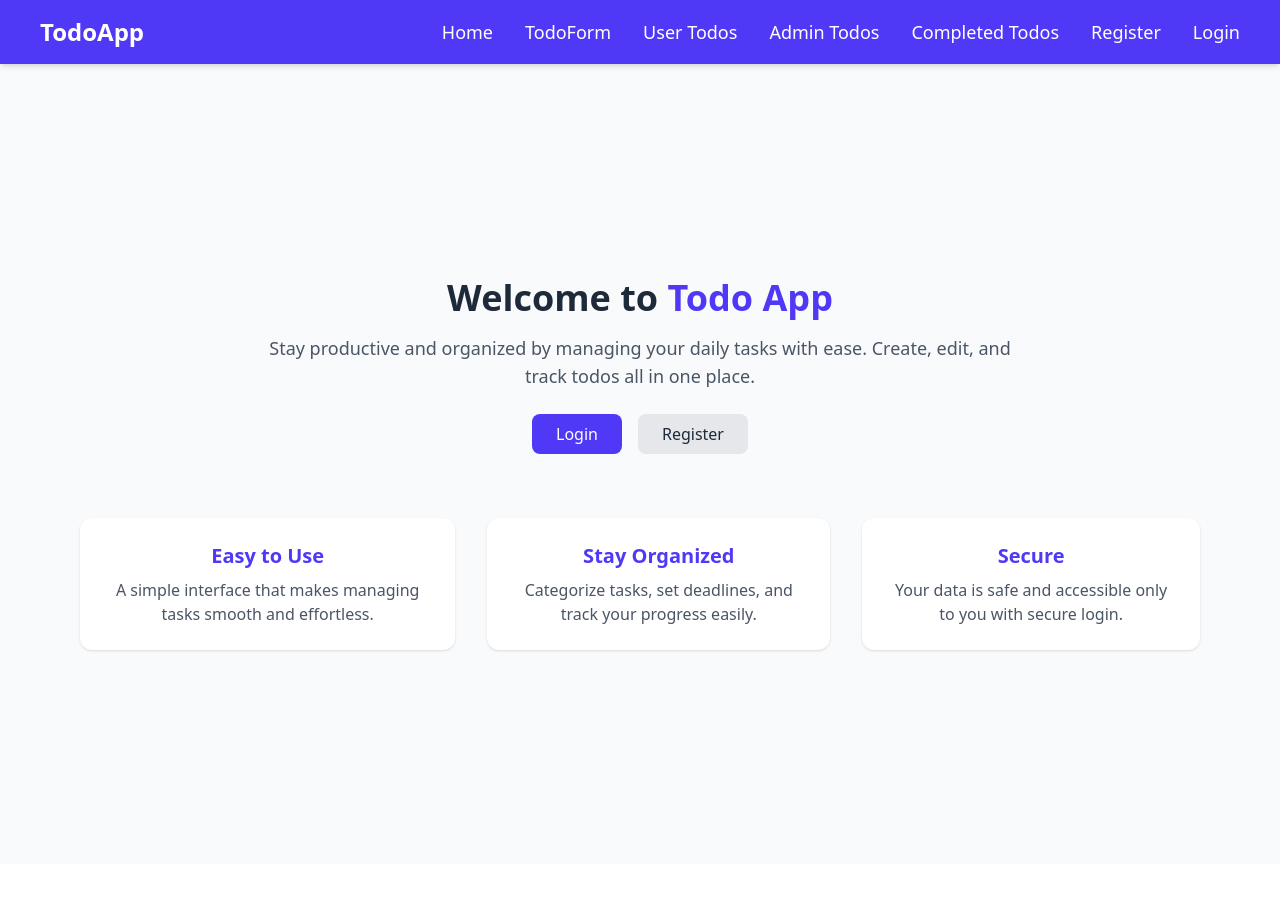
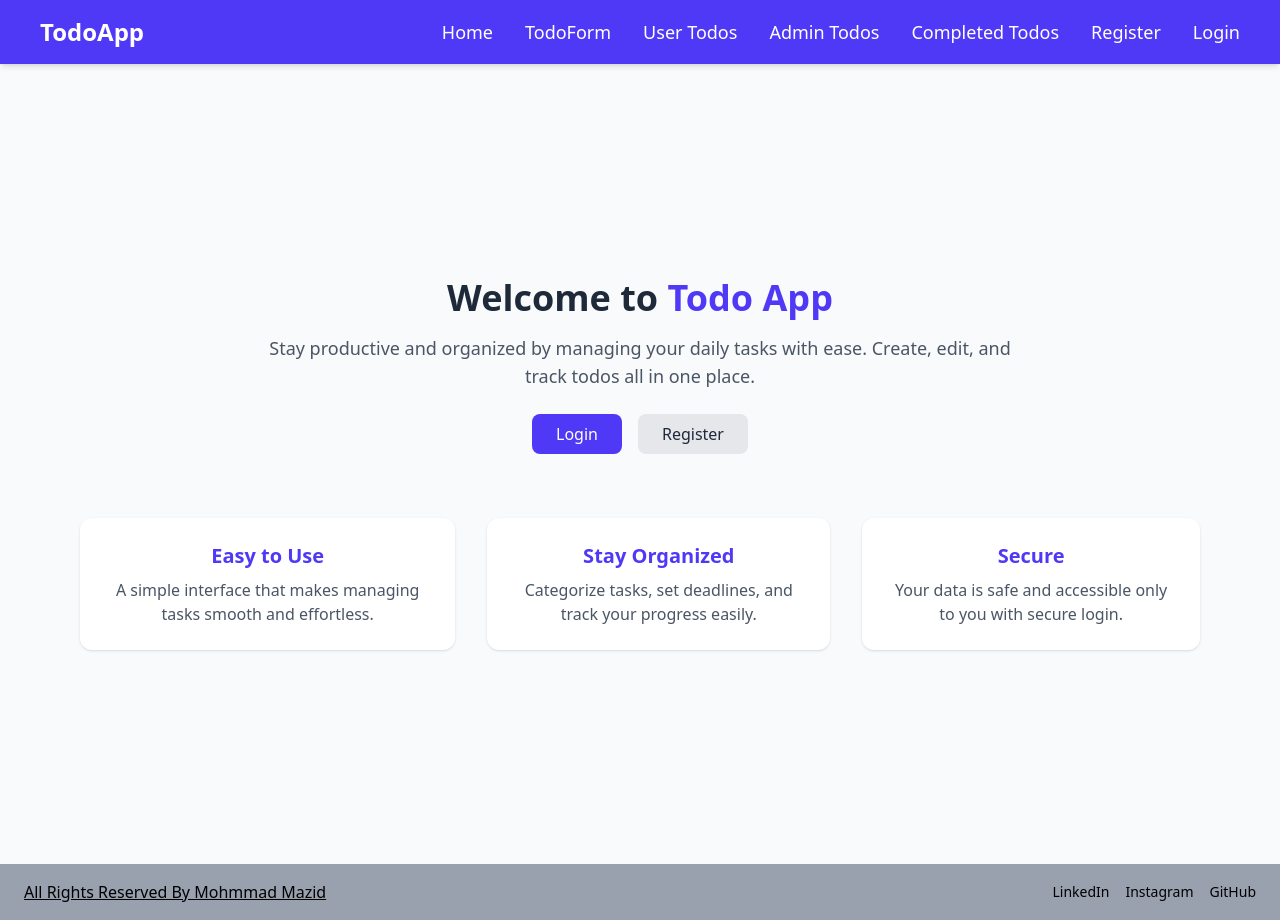
Before and after one commit to MohmmadMazid/ExcellenceTechProject, a React (Vite) app in the folder Client/: page / in a window 1280 px wide. Before the commit the page ends 864 px from the top, so only its background shows below. Built offline with nearby package versions, Linux system fonts and the light colour scheme.

Commit message:
footer added

```diff
--- a/Client/src/App.jsx
+++ b/Client/src/App.jsx
@@ -14,6 +14,7 @@ import UpdateUser from "./components/UpdateUser";
 import { ToastContainer } from "react-toastify";
 import "react-toastify/dist/ReactToastify.css";
 import DoneTodo from "./components/DoneTodo";
+import Footer from "./components/Footer";
 
 function App() {
   return (
@@ -37,6 +38,9 @@ function App() {
         <Route path="/completedTodos" element={<DoneTodo />} />
         <Route path="*" element={<h2>404: Page Not Found</h2>} />
       </Routes>
+      <div>
+        <Footer />
+      </div>
     </div>
   );
 }
--- /dev/null
+++ b/Client/src/components/Footer.jsx
@@ -0,0 +1,27 @@
+import React from "react";
+import { Link } from "react-router-dom";
+
+const Footer = () => {
+  return (
+    <div className="bg-gray-400">
+      <div className="flex flex-col sm:flex-col md:flex-col lg:flex-row items-center justify-between px-6 py-4 text-center space-y-4 lg:space-y-0">
+        <h1 className="underline text-sm lg:text-base">
+          All Rights Reserved By Mohmmad Mazid
+        </h1>
+        <div className="flex flex-col sm:flex-row gap-4 text-sm">
+          <Link to="/linkinIn" className="hover:underline">
+            LinkedIn
+          </Link>
+          <Link to="/Instagram" className="hover:underline">
+            Instagram
+          </Link>
+          <Link to="/githube" className="hover:underline">
+            GitHub
+          </Link>
+        </div>
+      </div>
+    </div>
+  );
+};
+
+export default Footer;
```
